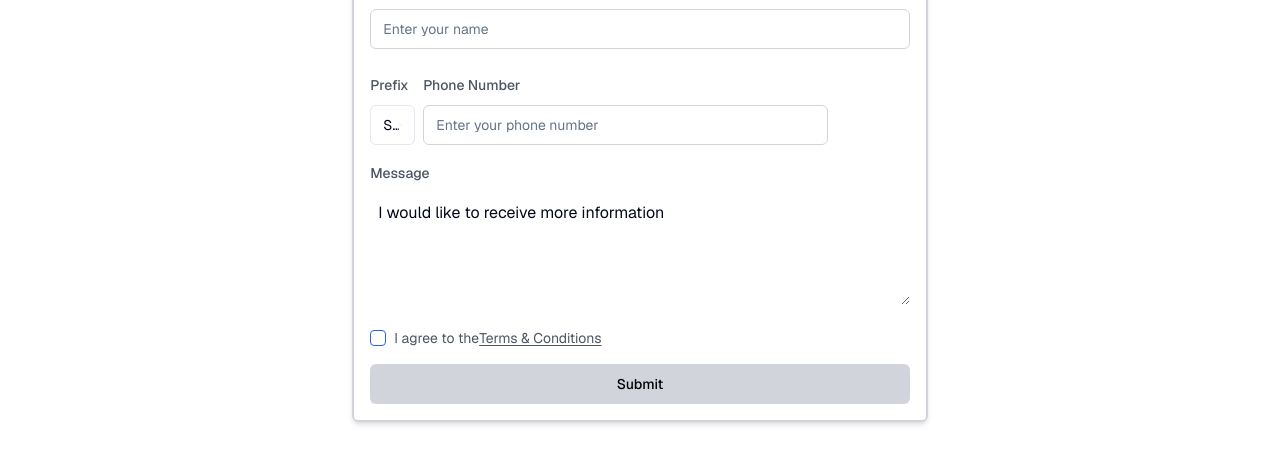
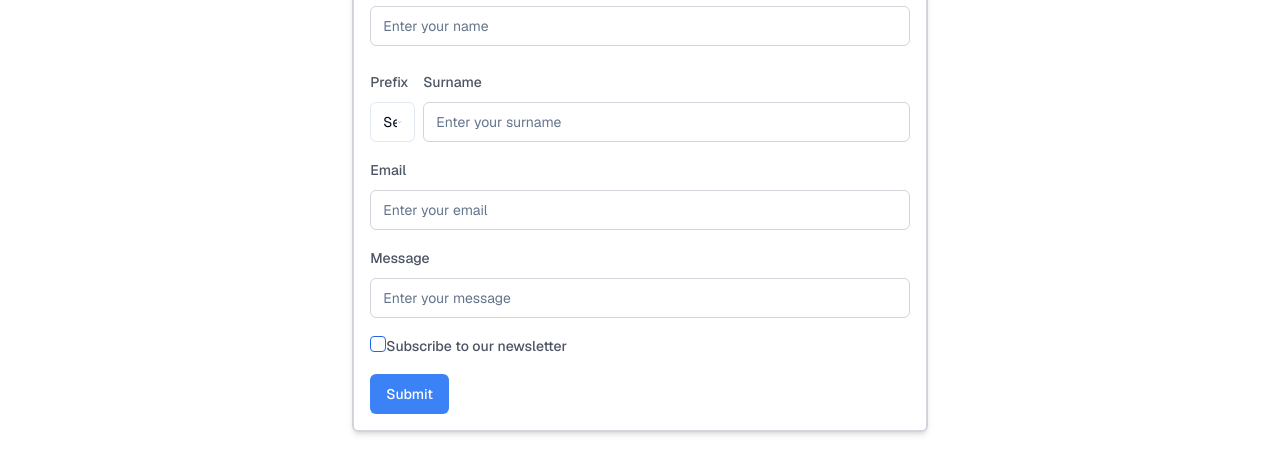
Before and after one commit to marcomendesdev/booking, a Next.js app: page /contact in a window 1280 px wide. Shown: the part 228-692 px from the top of the page. Built offline with nearby package versions, Linux system fonts and the light colour scheme; no server answers.

Commit message:
feat: refactor ContactForm to improve input fields and layout, including prefix selection and email input

```diff
--- a/src/components/ContactForm.tsx
+++ b/src/components/ContactForm.tsx
@@ -1,4 +1,3 @@
-
 import { Label } from "@/components/ui/label"
 import { Input } from "@/components/ui/input"
 import { Select, SelectTrigger, SelectValue, SelectContent, SelectGroup, SelectItem } from "@/components/ui/select"
@@ -31,80 +30,67 @@ export default function ContactForm() {
             <Label className="text-gray-600 dark:text-gray-400 required" htmlFor="prefix">
               Prefix
             </Label>
-            <Select
-              className="border-gray-300 dark:border-gray-700 bg-white dark:bg-gray-800 w-full"
-              id="prefix"
-              required
-            >
+            <div className="border-gray-300 dark:border-gray-700 bg-white dark:bg-gray-800 w-full">
+              <Select id="prefix" required>
                 <SelectTrigger>
-                <SelectValue placeholder="Select a prefix" />
+                  <SelectValue placeholder="Select" />
                 </SelectTrigger>
                 <SelectContent>
                   <SelectGroup>
-                  <SelectItem value="+1">
-                    <img
-                      alt="US Flag"
-                      className="inline-block mr-2"
-                      height={20}
-                      src="/placeholder.svg"
-                      style={{ aspectRatio: "20/20", objectFit: "cover" }}
-                      width={20}
-                    />
-                    (+1)
-                  </SelectItem>
-                  <SelectItem value="+44">
-                    <img
-                      alt="UK Flag"
-                      className="inline-block mr-2"
-                      height={20}
-                      src="/placeholder.svg"
-                      style={{ aspectRatio: "20/20", objectFit: "cover" }}
-                      width={20}
-                    />
-                    (+44)
-                  </SelectItem>
+                    <SelectItem value="mr">Mr.</SelectItem>
+                    <SelectItem value="ms">Ms.</SelectItem>
+                    <SelectItem value="mrs">Mrs.</SelectItem>
+                    <SelectItem value="dr">Dr.</SelectItem>
                   </SelectGroup>
                 </SelectContent>
               </Select>
             </div>
-          <div className="w-3/4 space-y-2">
-            <Label className="text-gray-600 dark:text-gray-400 required" htmlFor="phone">
-              Phone Number
+          </div>
+          <div className="w-11/12 space-y-2">
+            <Label className="text-gray-600 dark:text-gray-400 required" htmlFor="surname">
+              Surname
             </Label>
             <Input
               className="border-gray-300 dark:border-gray-700 bg-white dark:bg-gray-800"
-              id="phone"
-              placeholder="Enter your phone number"
+              id="surname"
+              placeholder="Enter your surname"
               required
             />
           </div>
         </div>
         <div className="space-y-2">
+          <Label className="text-gray-600 dark:text-gray-400 required" htmlFor="email">
+            Email
+          </Label>
+          <Input
+            className="border-gray-300 dark:border-gray-700 bg-white dark:bg-gray-800"
+            id="email"
+            type="email"
+            placeholder="Enter your email"
+            required
+          />
+        </div>
+        <div className="space-y-2">
           <Label className="text-gray-600 dark:text-gray-400 required" htmlFor="message">
             Message
           </Label>
-          <textarea
-            className="border-gray-300 dark:border-gray-700 bg-white dark:bg-gray-800 w-full p-2"
-            defaultValue="I would like to receive more information"
+          <Input
+            className="border-gray-300 dark:border-gray-700 bg-white dark:bg-gray-800"
             id="message"
-            placeholder="Type your message"
+            placeholder="Enter your message"
             required
-            rows={4}
           />
         </div>
-        <div className="flex items-center space-x-2">
-          <Checkbox className="text-gray-600 dark:text-gray-400" id="agreement" required />
-          <Label className="text-sm font-normal text-gray-600 dark:text-gray-400" htmlFor="agreement">
-            I agree to the
-            <button className="underline underline-offset-2 text-gray-600 dark:text-gray-400">
-              Terms & Conditions
-            </button>
+        <div className="space-y-2">
+          <Checkbox id="subscribe" />
+          <Label className="text-gray-600 dark:text-gray-400" htmlFor="subscribe">
+            Subscribe to our newsletter
           </Label>
         </div>
-        <Button className="w-full bg-gray-300 dark:bg-gray-700 text-black dark:text-white" type="submit">
+        <Button type="submit" className="bg-blue-500 text-white">
           Submit
         </Button>
       </div>
     </div>
-  )
+  );
 }
```
Lines whose indentation alone changed are shown as unchanged.
